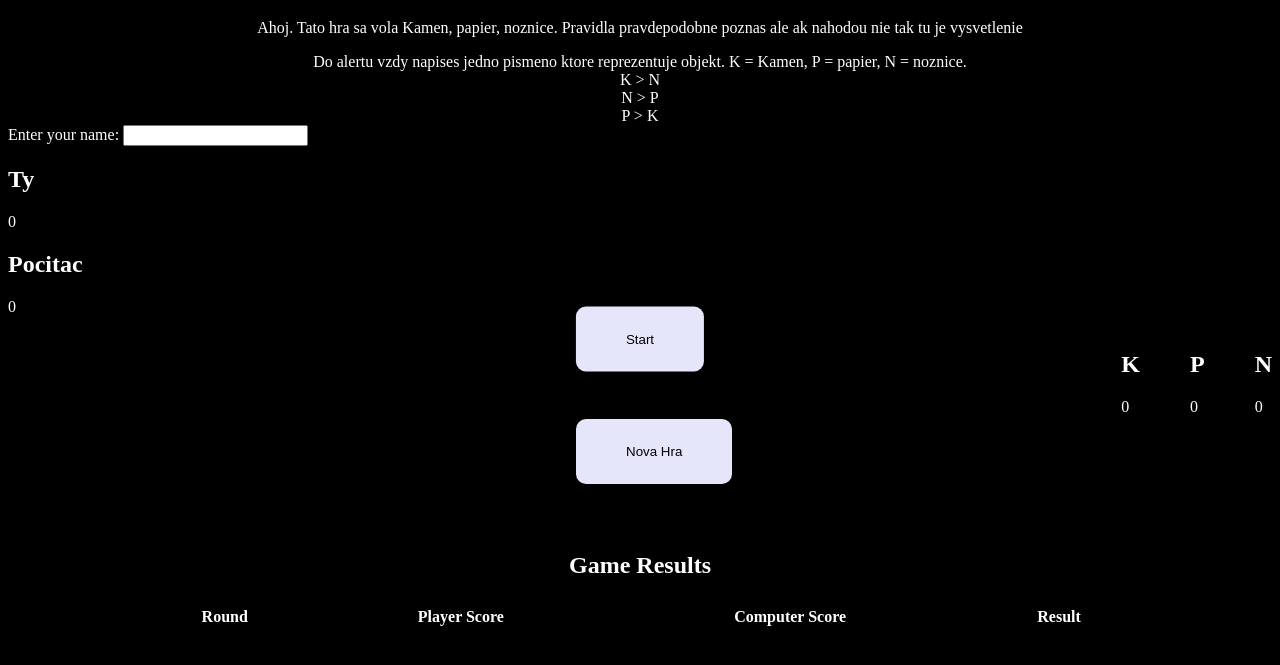
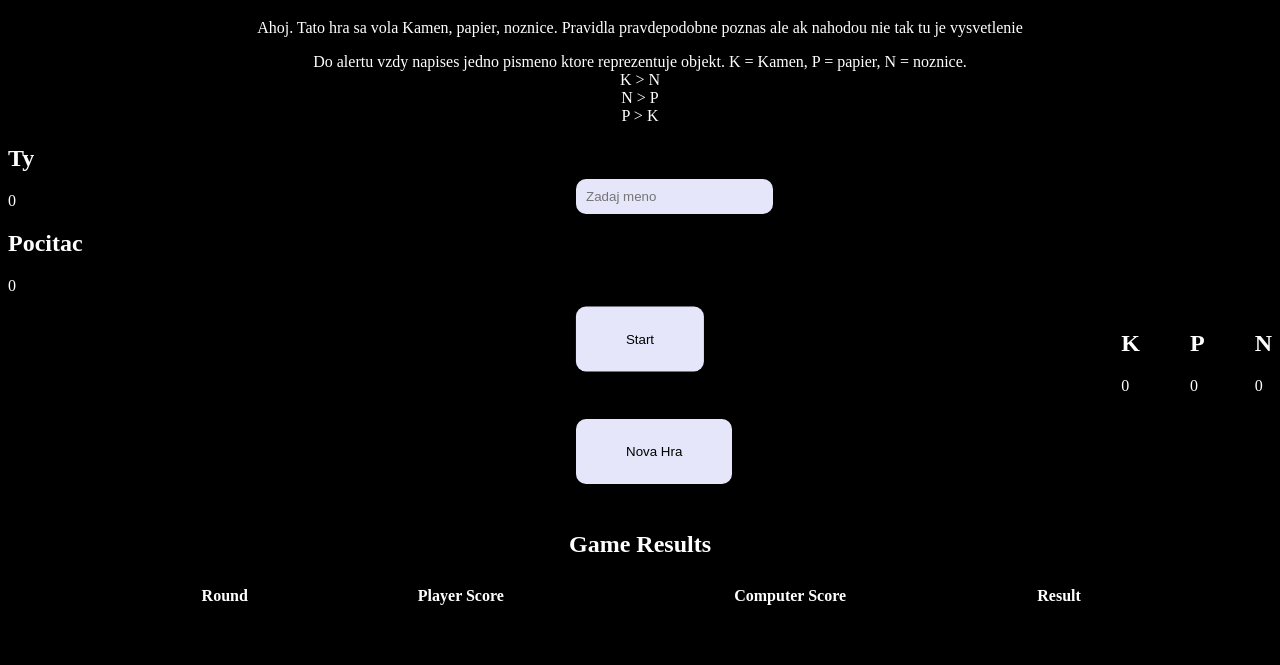
Before and after one commit to luqeey/AkademiaJS, a plain HTML site: page index.html in a window 1280 px wide. Shown: the part 61-726 px from the top of the page. Drawn offline with nearby package versions, Linux system fonts and the light colour scheme.

Commit message:
ide meno v historii

```diff
--- a/index.html
+++ b/index.html
@@ -27,9 +27,8 @@
             P > K
         </div>
     </div>
-    <div>
-        <label for="player-name">Enter your name:</label>
-        <input type="text" id="player-name" />
+    <div class="namePlayer">
+        <input type="text" id="player-name" class="playerN" placeholder="Zadaj meno" />
     </div>
     <div class="gameBtn">
         <button  onclick="startGame()" class="startBtn">Start</button>
--- a/script.js
+++ b/script.js
@@ -7,7 +7,7 @@ const rockCountElement = document.getElementById('rock-count')
 const paperCountElement = document.getElementById('paper-count')
 const scissorsCountElement = document.getElementById('scissors-count')
 let gameResults = [];
-let choiceCounts = {
+let choiceCounts = JSON.parse(localStorage.getItem('choiceCounts')) || {
     'K': 0,
     'P': 0,
     'N': 0
@@ -98,7 +98,7 @@ function startGame() {
     if (userInput !== null) {
         var userChoice = userInput.toUpperCase();
         if (userChoice === 'K' || userChoice === 'P' || userChoice === 'N') {
-            playGame(userChoice);
+            playGame(playerName, userChoice);
         } else {
             alert('Vyber si z naslednujucich moznosti: K, P, alebo N.');
         }
--- a/style.css
+++ b/style.css
@@ -94,3 +94,17 @@ th, td {
     padding: 8px;
     text-align: center;
 }
+
+.playerN {
+    background-color: #E6E6FA;
+    border: none;
+    border-radius: 10px;
+    padding: 10px;
+}
+
+.namePlayer {
+    align-items: center;
+    position: absolute;
+    top: 30%;
+    left: 45%;
+}
```
